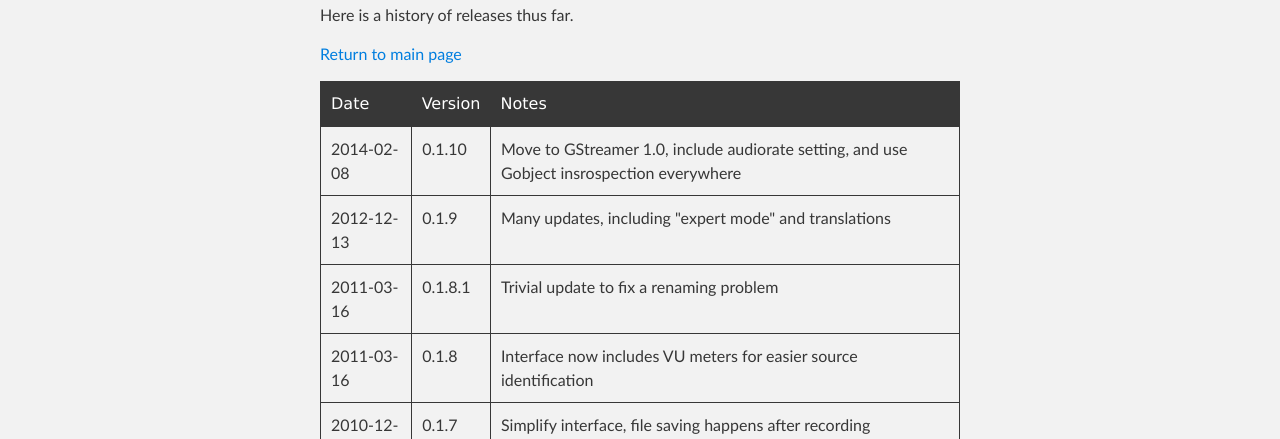
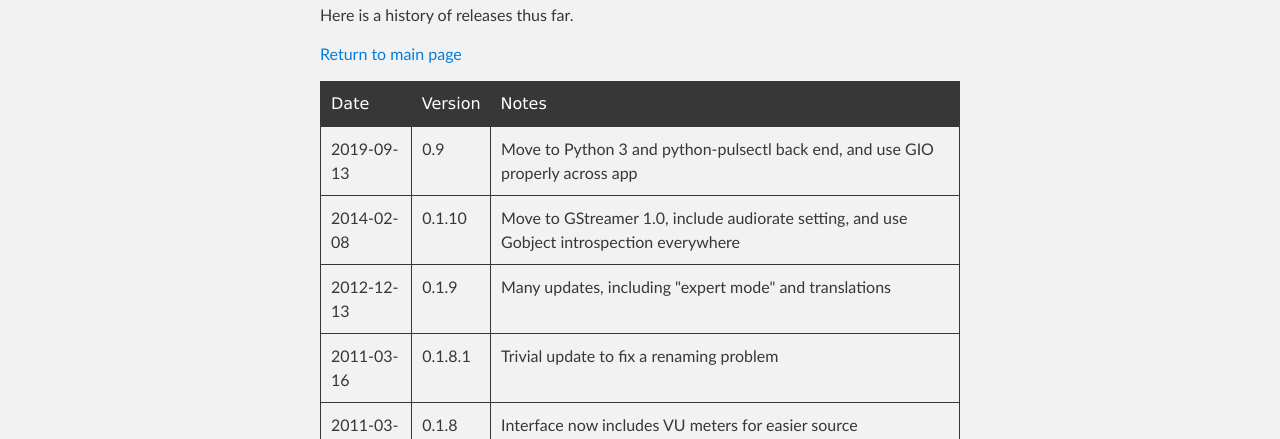
Before and after one commit to stickster/pulsecaster, a plain HTML site: page news.html in a window 1280 px wide. Shown: the part 361-800 px from the top of the page. Drawn offline with Linux system fonts and the light colour scheme.

Commit message:
Update releases

```diff
--- a/news.html
+++ b/news.html
@@ -45,9 +45,14 @@
 					</thead>
 					<tbody>
 						<tr>
+							<td>2019-09-13</td>
+							<td>0.9</td>
+							<td>Move to Python 3 and python-pulsectl back end, and use GIO properly across app</td>
+						</tr>
+						<tr>
 							<td>2014-02-08</td>
 							<td>0.1.10</td>
-							<td>Move to GStreamer 1.0, include audiorate setting, and	use Gobject insrospection everywhere</td>
+							<td>Move to GStreamer 1.0, include audiorate setting, and use Gobject introspection everywhere</td>
 						</tr>
 						<tr>
 							<td>2012-12-13</td>
```
